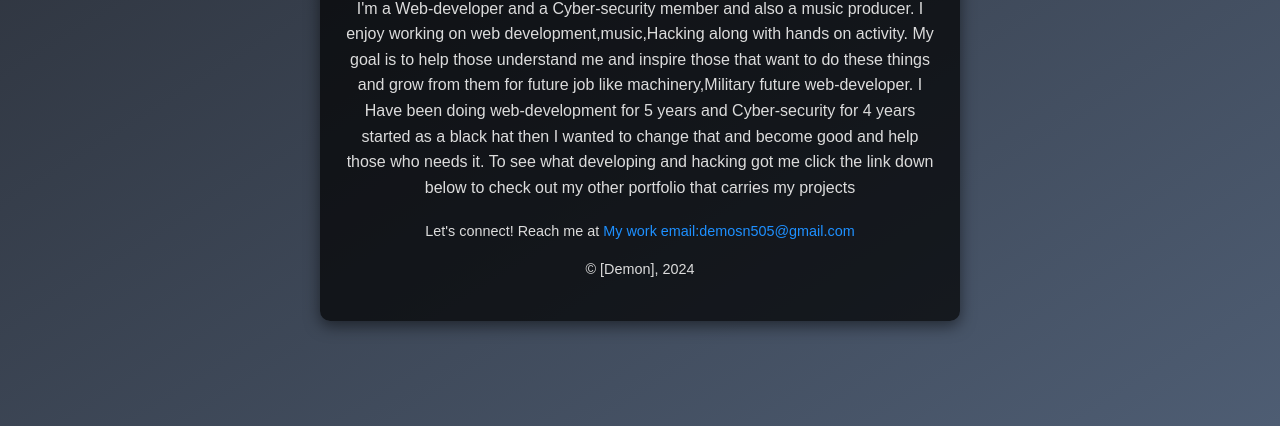
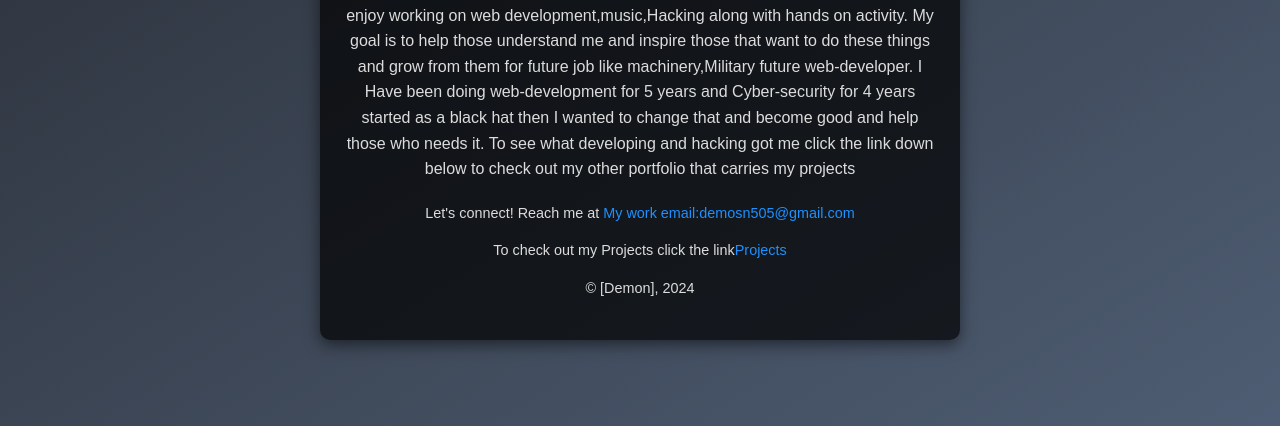
Before and after one commit to dhkiller350/About-me.com, a plain HTML site: page index.html in a window 1280 px wide. Shown: the part 374-800 px from the top of the page. Drawn offline with Linux system fonts and the light colour scheme.

Commit message:
Update index.html

```diff
--- a/index.html
+++ b/index.html
@@ -25,6 +25,7 @@
             </p>
         <footer>
             <p>Let's connect! Reach me at <a href="mailto:demosn505@gmail.com">My work email:demosn505@gmail.com</a></p>
+            <p>To check out my Projects click the link<a href="https://dhkiller350.github.io/Project-portfolio/">Projects</a></p>
             <p>© [Demon], 2024</p>
         </footer>
     </div>
```
